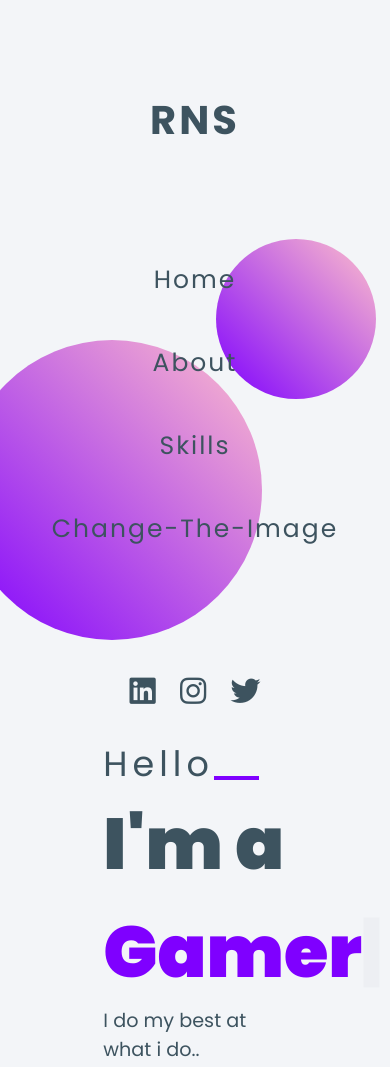
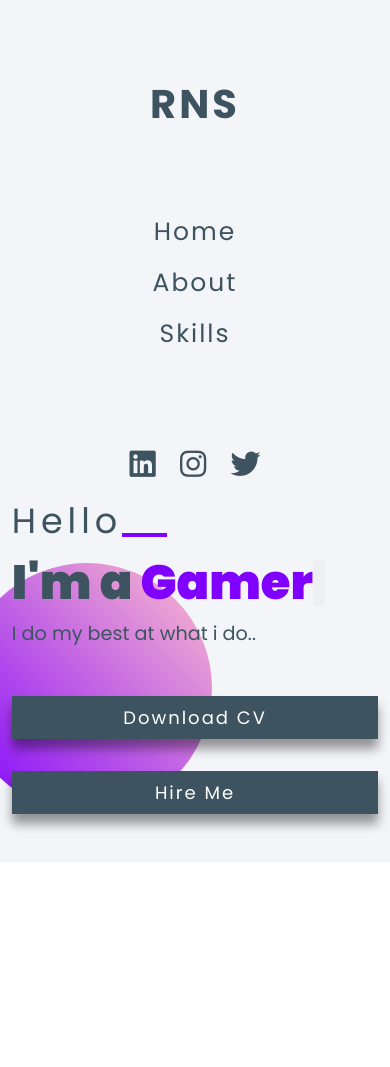
Before and after one commit to 34rns/folio, a plain HTML site: page index.html in a window 390 px wide. Shown: the top 1067 px of the page. After the commit the page ends 862 px from the top, so only its background shows below. Drawn offline with nearby package versions, Linux system fonts and the light colour scheme; a web font is replaced by a local one.

Commit message:
Add files via upload

```diff
--- a/style.css
+++ b/style.css
@@ -377,6 +377,15 @@ p {
   body {
     overflow: auto;
   }
+  .container {
+    height: auto;
+  }
+  nav {
+    line-height: 3rem;
+  }
+  #cngBtn {
+    display: none;
+  }
   nav,
   .nav-items {
     display: flex;
@@ -384,6 +393,9 @@ p {
     flex-direction: column;
     align-items: center;
     z-index: 55;
+  }
+  .nav-items li {
+    margin: 0;
   }
   .nav-items {
     margin: 0 0 5rem 0;
@@ -399,9 +411,11 @@ p {
   .links a {
     font-size: 30px;
     width: 100%;
+    z-index: 777;
+    /* margin: 0; */
   }
   h1 {
-    font-size: 4.5em;
+    font-size: 3em;
   }
 
   .btns {
@@ -409,13 +423,16 @@ p {
     flex-direction: column;
     justify-content: center;
     width: 100%;
-    left: 50px;
+    left: 0;
+    margin: 2rem 0;
   }
   .btns button {
     font-size: 18px;
     margin: 1rem 0;
   }
-
+  .cols {
+    width: 100%;
+  }
   .wrapper {
     display: flex;
     flex-direction: column;
@@ -427,34 +444,24 @@ p {
     /* overflow: hidden; */
   }
   .wrapper::before {
-    height: 300px;
-    width: 300px;
+    height: 250px;
+    width: 250px;
     border-radius: 50%;
-    top: 40%;
+    top: 70%;
     left: -8%;
     animation: object1 6s linear infinite;
   }
-
+  @keyframes object1 {
+    50% {
+      top: 60%;
+      left: -13%;
+    }
+  }
   .wrapper::after {
-    height: 10em;
-    width: 10em;
-    border-radius: 50%;
-    top: 30%;
-    left: 56%;
-    animation: object2 6s linear infinite;
+    display: none;
   }
 
   .img-box img {
-    width: calc(100% - 30px);
-    top: -20px;
-    right: -105px;
-    animation: animateCat 4s linear infinite;
-    z-index: 11;
-  }
-  @keyframes animateCat {
-    50% {
-      right: -85px;
-      top: -18px;
-    }
+    display: none;
   }
 }
```
